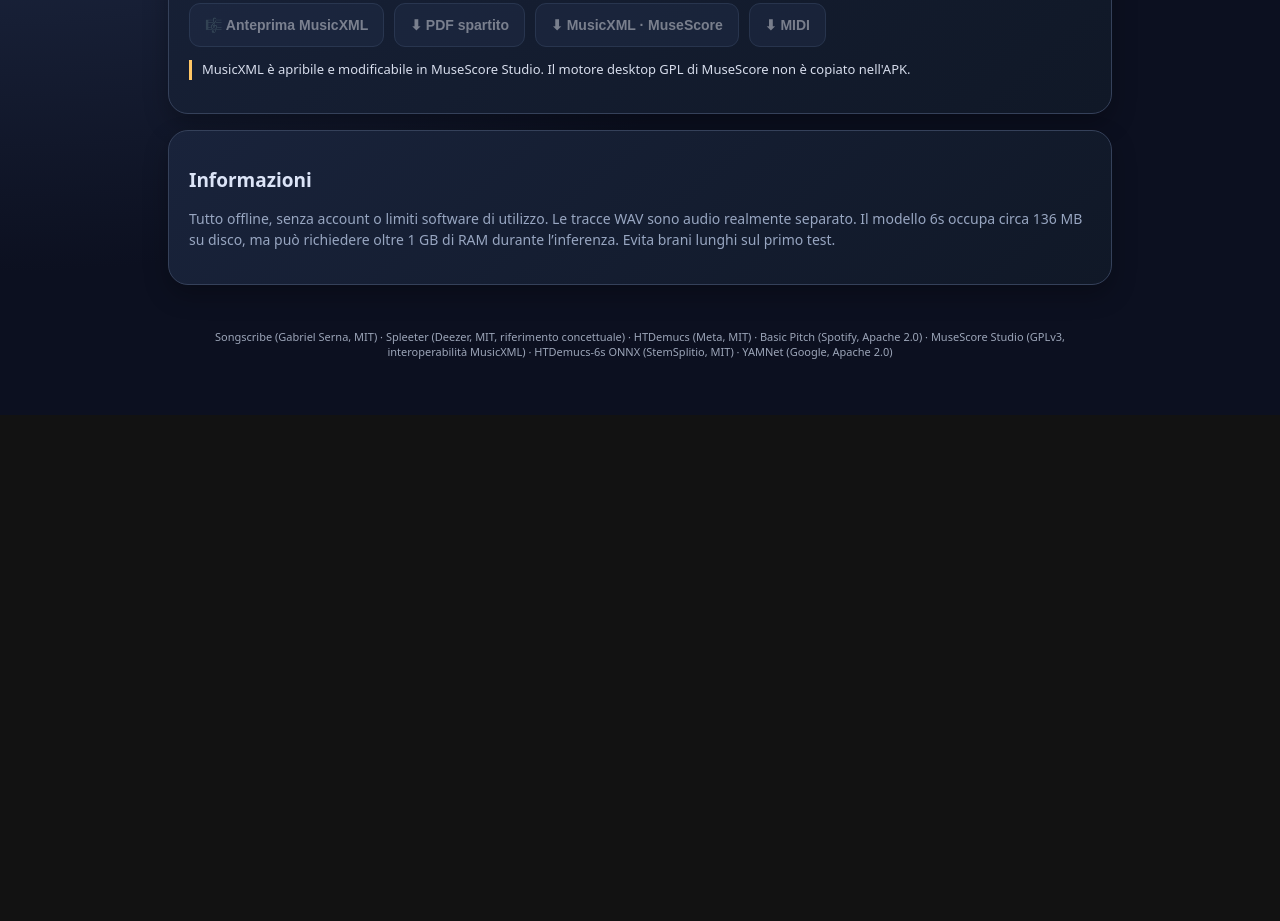
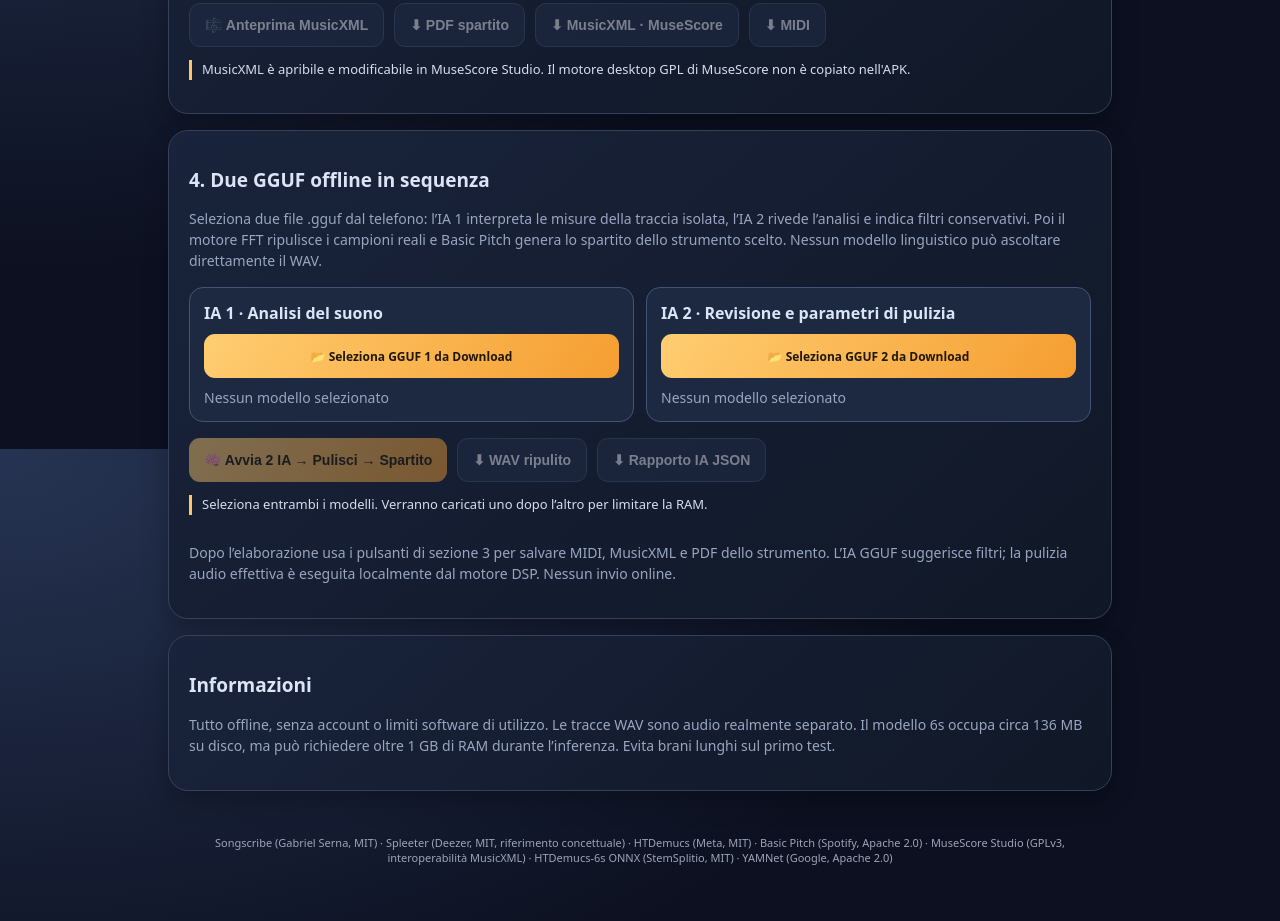
Before and after one commit to Frak89/AmpySongScriber, a website built with Vite: page unified/index.html in a window 1280 px wide. Shown: the part 1151-2072 px from the top of the page. Before the commit the page ends 1566 px from the top, so only its background shows below. Built offline with nearby package versions, Linux system fonts and the light colour scheme.

Commit message:
Rev8 add two independent GGUF file selectors and sequential analysis → cleanup → score/download controls

```diff
--- a/unified/index.html
+++ b/unified/index.html
@@ -15,7 +15,7 @@ progress{width:100%;height:16px;accent-color:var(--gold);margin:10px 0} [hidden]
 .settings{display:flex;flex-wrap:wrap;gap:12px;margin:18px 0}.settings label{display:grid;gap:7px;font-size:12px;color:#cbd5e1}
 .settings input,.settings select{background:#222d46;border:1px solid #51607e;border-radius:8px;color:#fff;padding:10px;min-height:43px;width:130px}
 #instrumentResults ol{margin-top:12px;padding-left:24px;line-height:1.9}.track strong{font-size:16px}.track audio{width:100%;height:42px}.track .line button{font-size:12px;padding:9px}
-#score{max-width:100%;overflow-x:auto;border-radius:12px;background:#fff;padding:8px;display:none}#score canvas{max-width:100%;height:auto}
+.model-picks{display:grid;grid-template-columns:repeat(auto-fit,minmax(230px,1fr));gap:12px;margin-top:16px}.model-card{display:flex;flex-direction:column;gap:10px;padding:14px;border:1px solid #425475;border-radius:14px;background:#1d2841}.model-card .filelabel{font-size:12px}#score{max-width:100%;overflow-x:auto;border-radius:12px;background:#fff;padding:8px;display:none}#score canvas{max-width:100%;height:auto}
 #status{white-space:pre-wrap;line-height:1.45;font-size:13px;color:#f1d7a6}
 footer{font-size:11px;color:#9ca5b8;text-align:center;padding:28px 8px}
 @media(min-width:700px){main{padding:28px}.track{grid-template-columns:140px 1fr 1fr;align-items:center}.track audio{min-width:180px}}
@@ -58,6 +58,32 @@ footer{font-size:11px;color:#9ca5b8;text-align:center;padding:28px 8px}
 <progress id="midiProgress" max="100" value="0" style="display:none"></progress><div id="score"></div>
 <div class="actions" style="margin-top:14px"><button class="secondary" id="preview" disabled>🎼 Anteprima MusicXML</button><button class="secondary" id="pdf" disabled>⬇ PDF spartito</button><button class="secondary" id="xml" disabled>⬇ MusicXML · MuseScore</button><button class="secondary" id="midi" disabled>⬇ MIDI</button></div>
 <p class="notice">MusicXML è apribile e modificabile in MuseScore Studio. Il motore desktop GPL di MuseScore non è copiato nell'APK.</p></section>
+<section class="card" id="dualPanel">
+ <h2>4. Due GGUF offline in sequenza</h2>
+ <p class="sub">Seleziona due file .gguf dal telefono: l’IA 1 interpreta le misure della traccia isolata, l’IA 2 rivede l’analisi e indica filtri conservativi. Poi il motore FFT ripulisce i campioni reali e Basic Pitch genera lo spartito dello strumento scelto. Nessun modello linguistico può ascoltare direttamente il WAV.</p>
+ <div class="model-picks">
+  <div class="model-card">
+   <strong>IA 1 · Analisi del suono</strong>
+   <label for="ggufAnalyst" class="filelabel">📂 Seleziona GGUF 1 da Download</label>
+   <input id="ggufAnalyst" type="file" accept=".gguf,application/octet-stream"/>
+   <span class="sub" id="ggufAnalystLabel">Nessun modello selezionato</span>
+  </div>
+  <div class="model-card">
+   <strong>IA 2 · Revisione e parametri di pulizia</strong>
+   <label for="ggufReviewer" class="filelabel">📂 Seleziona GGUF 2 da Download</label>
+   <input id="ggufReviewer" type="file" accept=".gguf,application/octet-stream"/>
+   <span class="sub" id="ggufReviewerLabel">Nessun modello selezionato</span>
+  </div>
+ </div>
+ <div class="actions" style="margin-top:16px">
+  <button id="ggufRun" disabled>🧠 Avvia 2 IA → Pulisci → Spartito</button>
+  <button id="ggufCleanWav" class="secondary" disabled>⬇ WAV ripulito</button>
+  <button id="ggufReport" class="secondary" disabled>⬇ Rapporto IA JSON</button>
+ </div>
+ <p id="ggufStatus" class="notice" role="status">Seleziona entrambi i modelli. Verranno caricati uno dopo l’altro per limitare la RAM.</p>
+ <pre id="ggufLog" style="font-family:monospace;font-size:11px;white-space:pre-wrap;overflow-wrap:anywhere;max-height:330px;overflow-y:auto"></pre>
+ <p class="sub">Dopo l’elaborazione usa i pulsanti di sezione 3 per salvare MIDI, MusicXML e PDF dello strumento. L’IA GGUF suggerisce filtri; la pulizia audio effettiva è eseguita localmente dal motore DSP. Nessun invio online.</p>
+</section>
 <section class="card"><h2>Informazioni</h2><p class="sub">Tutto offline, senza account o limiti software di utilizzo. Le tracce WAV sono audio realmente separato. Il modello 6s occupa circa 136 MB su disco, ma può richiedere oltre 1 GB di RAM durante l’inferenza. Evita brani lunghi sul primo test.</p></section>
 <footer>Songscribe (Gabriel Serna, MIT) · Spleeter (Deezer, MIT, riferimento concettuale) · HTDemucs (Meta, MIT) · Basic Pitch (Spotify, Apache 2.0) · MuseScore Studio (GPLv3, interoperabilità MusicXML) · HTDemucs-6s ONNX (StemSplitio, MIT) · YAMNet (Google, Apache 2.0)</footer>
 </main><script type="module" src="/src/main.js"></script></body></html>
```
